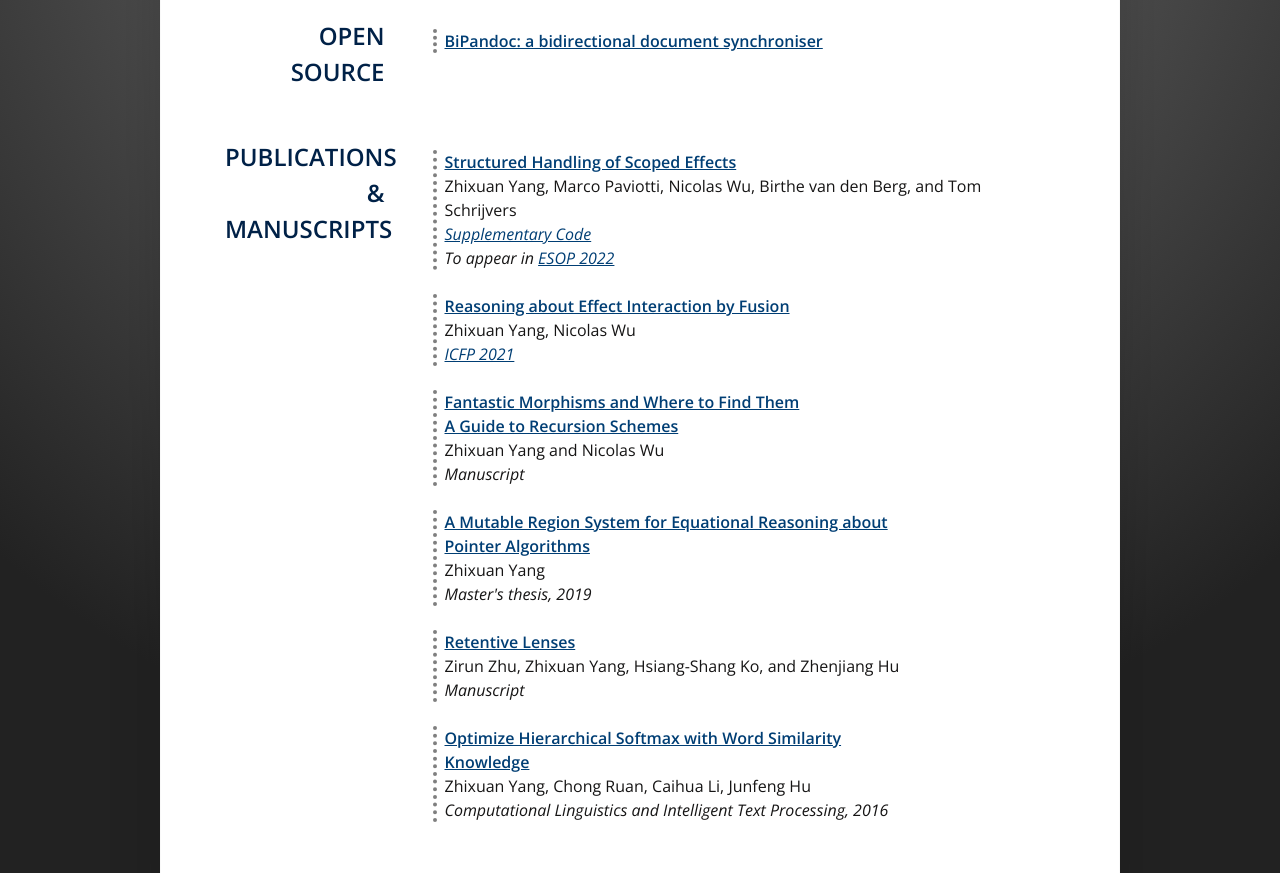
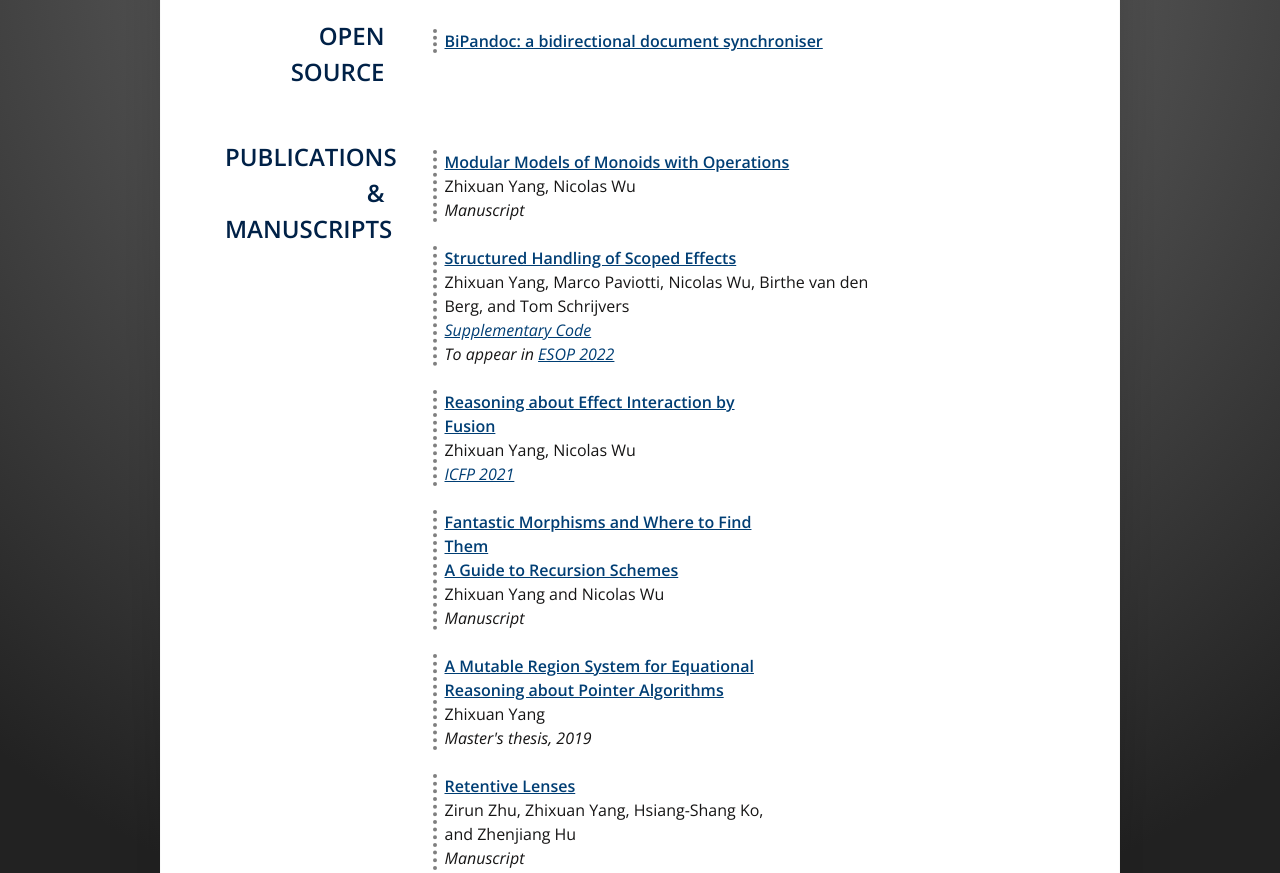
Before and after one commit to yangzhixuan/yangzhixuan.github.io, a plain HTML site: page index.html in a window 1280 px wide. Shown: the part 1380-2253 px from the top of the page. Drawn offline with nearby package versions, Linux system fonts and the light colour scheme.

Commit message:
Add a manuscript

```diff
--- a/index.html
+++ b/index.html
@@ -151,6 +151,20 @@
        </aside>
     </div>
 
+
+   <div class="pure-u-lg-3-4 pure-u-1">
+     <div class="pub-entry">
+       <div class="pub-title">
+         <a href="pdf/mmm.pdf">Modular Models of Monoids with Operations</a>
+       </div>
+       <div class="pub-authors">
+         Zhixuan Yang, <a href="https://zenzike.com/">Nicolas Wu</a>
+       </div>
+       <div class="pub-venue">
+         Manuscript
+       </div>
+     </div>
+
    <div class="pure-u-lg-3-4 pure-u-1">
      <div class="pub-entry">
        <div class="pub-title">
```
